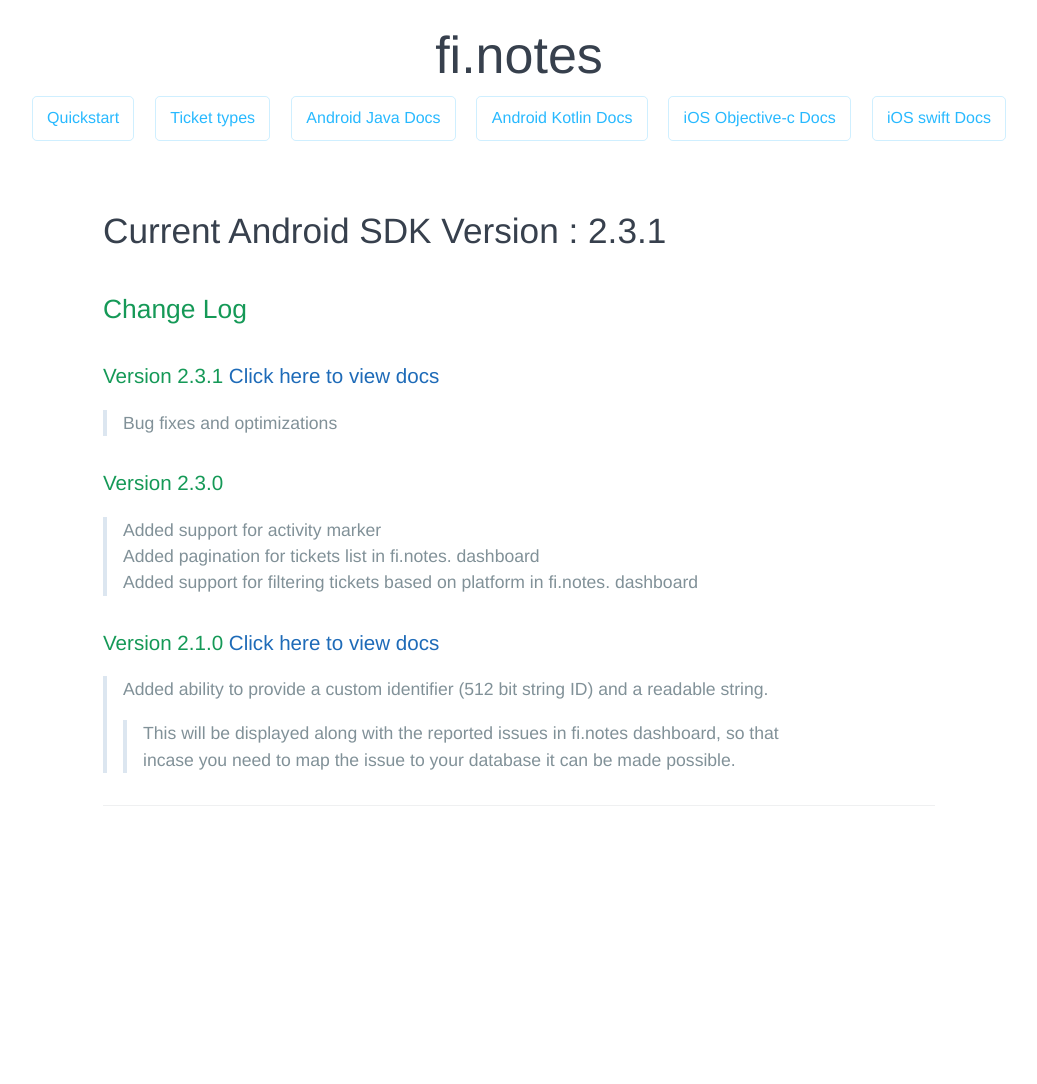
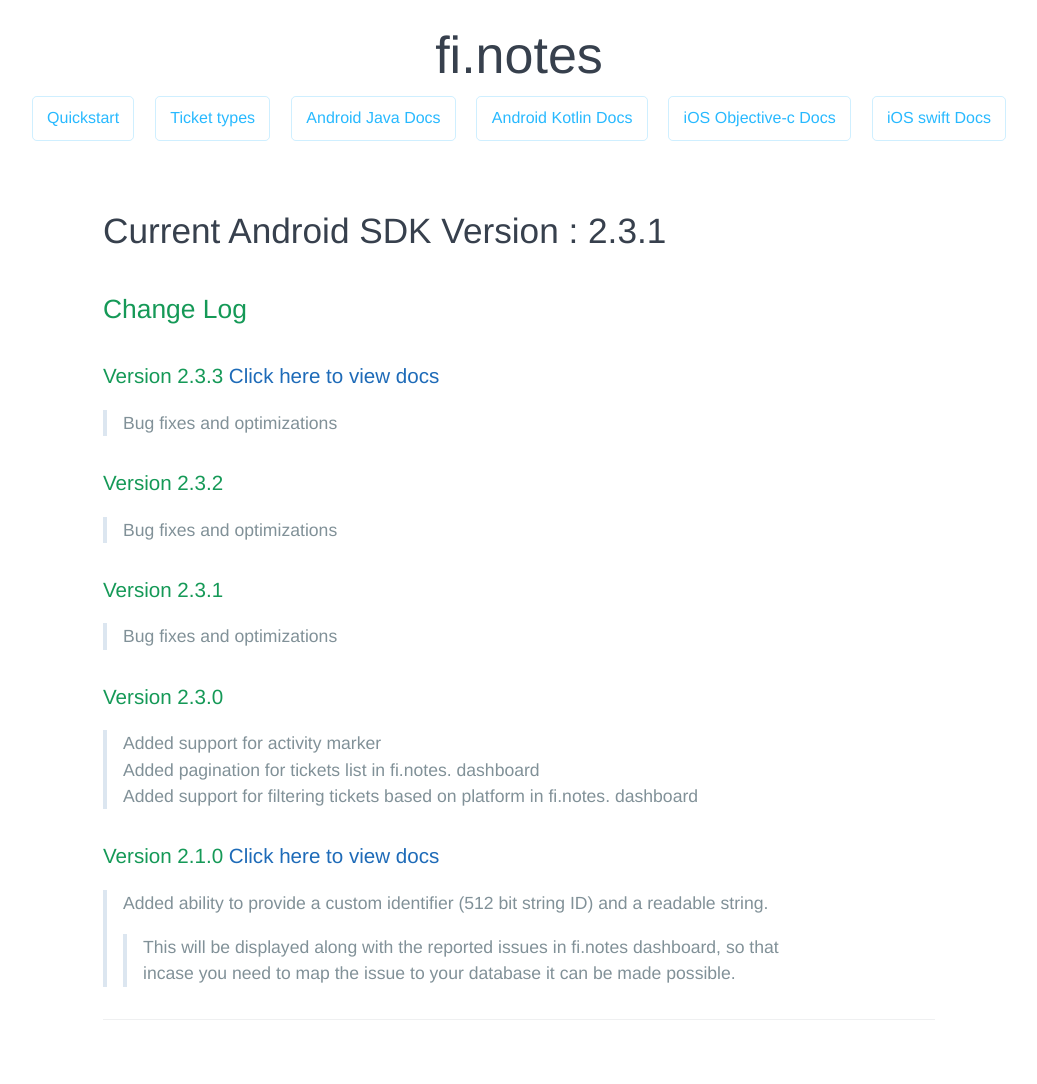
Before and after one commit to finotes/finotes.github.io, a Jekyll site: the page built from _posts/2018-01-22-android-change-log.md, in a window 1280 px wide. Shown: the whole page, without its empty margins (121-1158 px from the left). Built offline with Jekyll 4.4.1, drawn with Linux system fonts in a browser that asks for light colours; some web fonts are replaced; our own code applies the rules of GitHub Pages for plain Markdown files; before the commit the page ends 900 px from its top, so only the background shows below that.

Commit message:
Update 2018-01-22-android-change-log.md

```diff
--- a/_posts/2018-01-22-android-change-log.md
+++ b/_posts/2018-01-22-android-change-log.md
@@ -4,7 +4,13 @@
 
 ## Change Log
 
-### Version 2.3.1 [Click here to view docs](https://finotes.github.io/2018/02/02/java-docs)
+### Version 2.3.3 [Click here to view docs](https://finotes.github.io/2018/02/02/java-docs)
+> Bug fixes and optimizations
+
+### Version 2.3.2
+> Bug fixes and optimizations
+
+### Version 2.3.1
 > Bug fixes and optimizations
 
 ### Version 2.3.0
```
